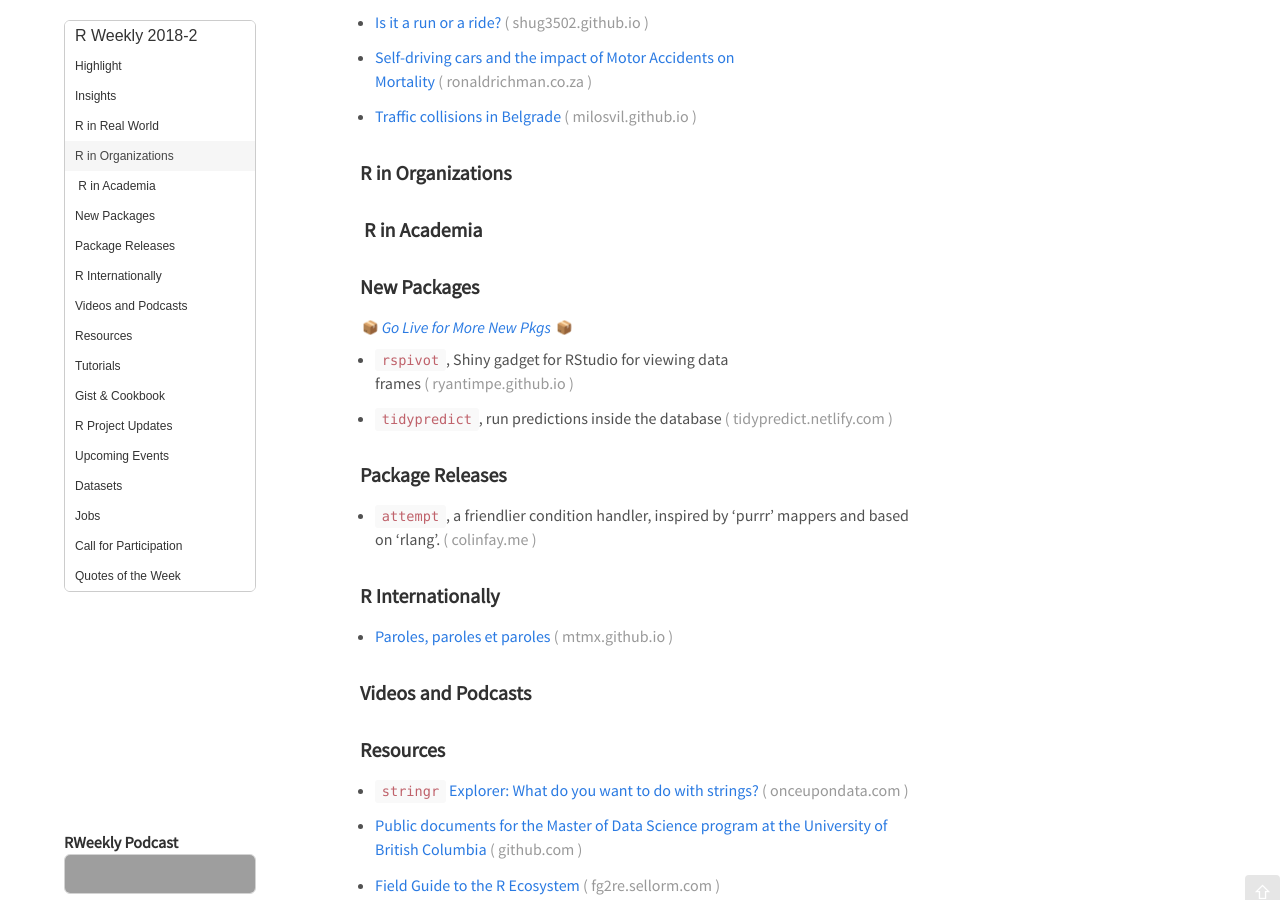
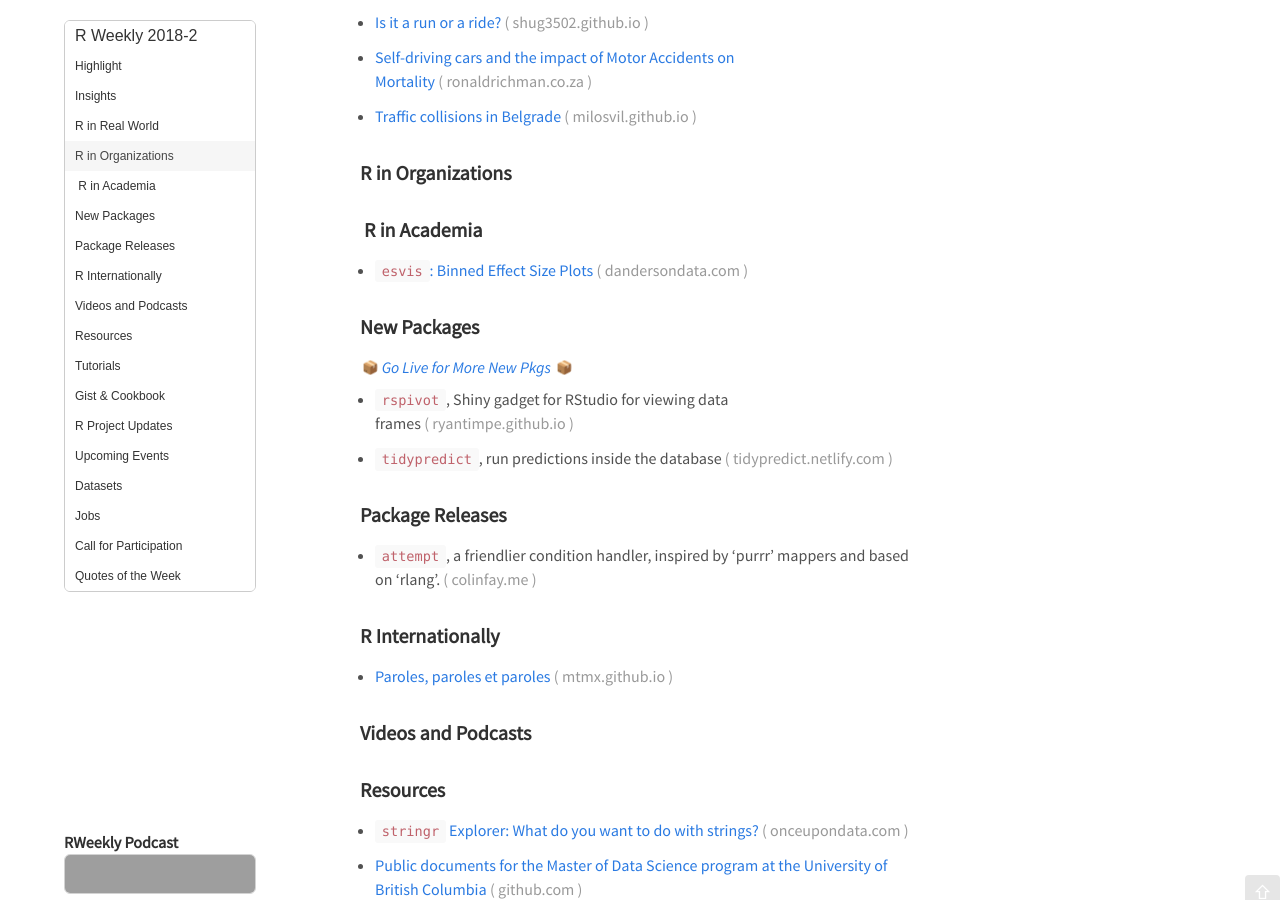
Before and after one commit to rweekly/rweekly.org, a Jekyll site: the page built from draft.md, in a window 1280 px wide and 900 px high, scrolled down 722 px. Built offline with Jekyll 4.4.1, drawn with Linux system fonts in a browser that asks for light colours; emoji names are drawn with the system emoji font; comment, search, counter and statistics services are not loaded; grey boxes are pictures that could not be loaded.

Commit message:
Update draft.md
cc @DJAnderson07

```diff
--- a/draft.md
+++ b/draft.md
@@ -47,7 +47,7 @@ Release Date: 2018-1-8
 
 ###  R in Academia
 
-
++ [`esvis`: Binned Effect Size Plots](http://www.dandersondata.com/post/esvis-binned-effect-size-plots/)
 
 ###  New Packages
 
```
